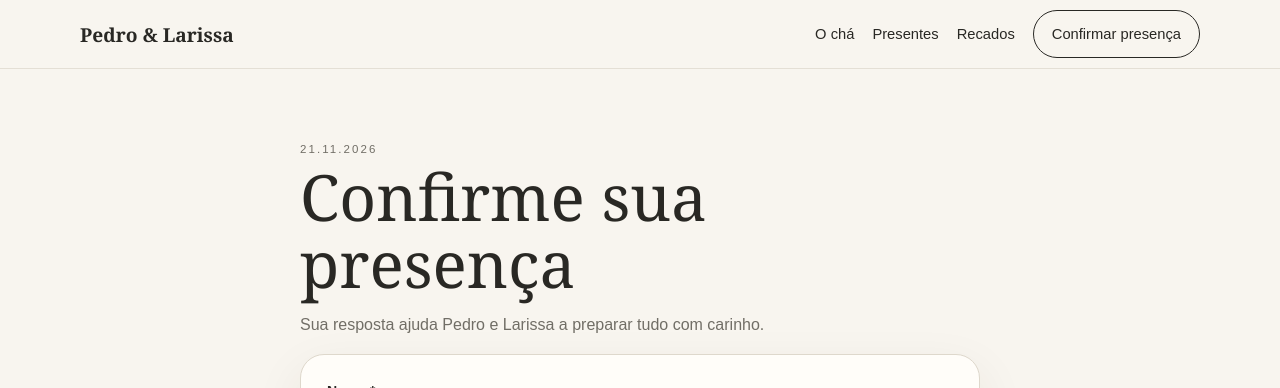
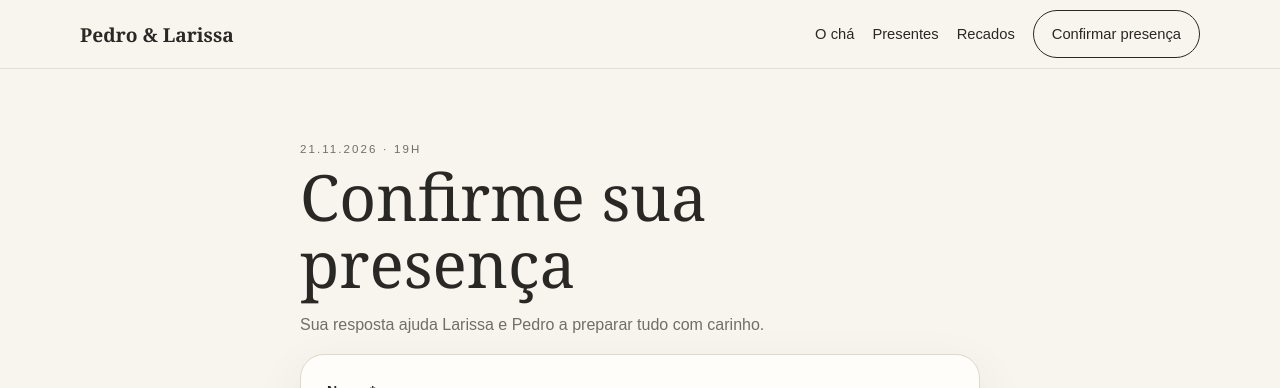
Before and after one commit to depaulapheng/ch-de-panela, a Next.js app: page /rsvp in a window 1280 px wide. Shown: the top 388 px of the page. Built offline with nearby package versions, Linux system fonts and the light colour scheme.

Commit message:
feat: update RSVP event details

```diff
--- a/app/rsvp/page.tsx
+++ b/app/rsvp/page.tsx
@@ -1,2 +1,11 @@
 import { RsvpForm } from "@/components/RsvpForm";
-export default function RSVP(){return <main className="section"><div className="container" style={{maxWidth:680}}><div className="eyebrow">21.11.2026</div><h1 className="title">Confirme sua presença</h1><p className="muted">Sua resposta ajuda Pedro e Larissa a preparar tudo com carinho.</p><RsvpForm/></div></main>}
+export default function RSVP(){
+  return <main className="section">
+    <div className="container" style={{maxWidth:680}}>
+      <div className="eyebrow">21.11.2026 · 19h</div>
+      <h1 className="title">Confirme sua presença</h1>
+      <p className="muted">Sua resposta ajuda Larissa e Pedro a preparar tudo com carinho.</p>
+      <RsvpForm/>
+    </div>
+  </main>;
+}
```
